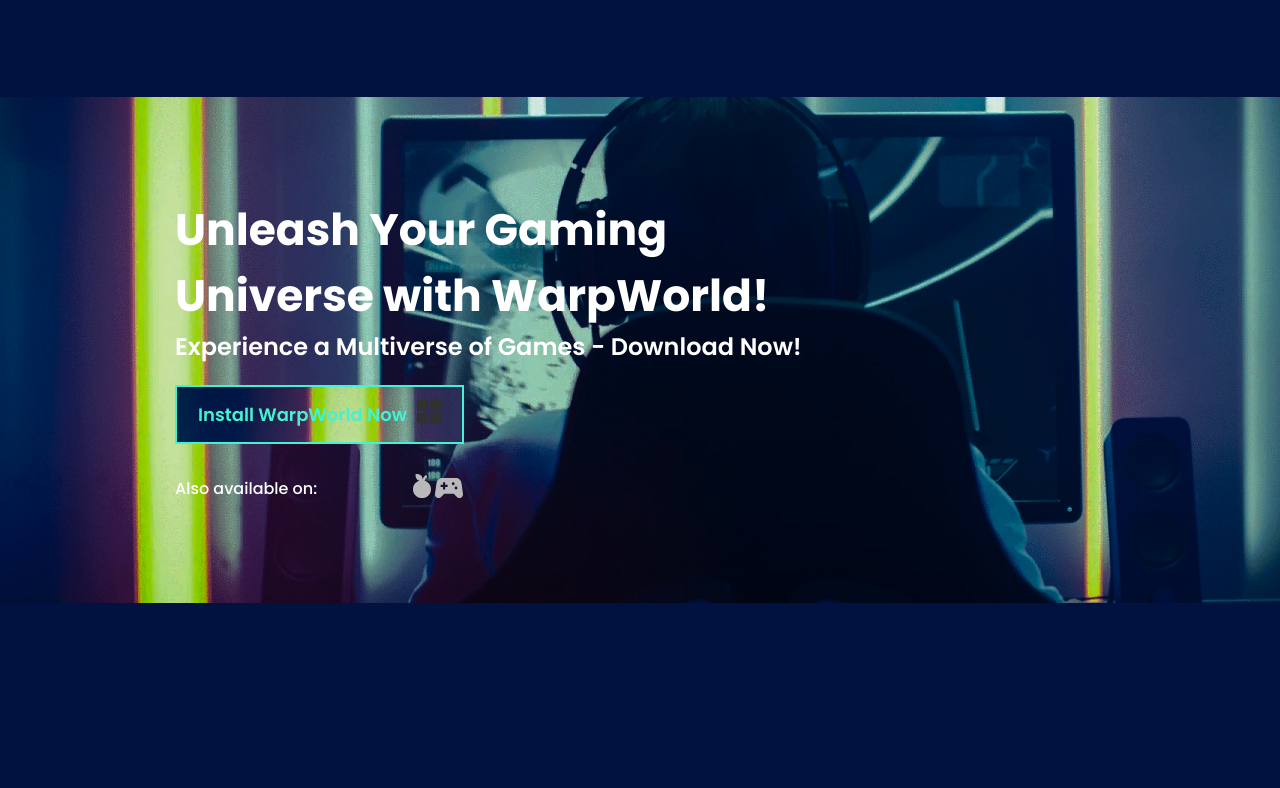
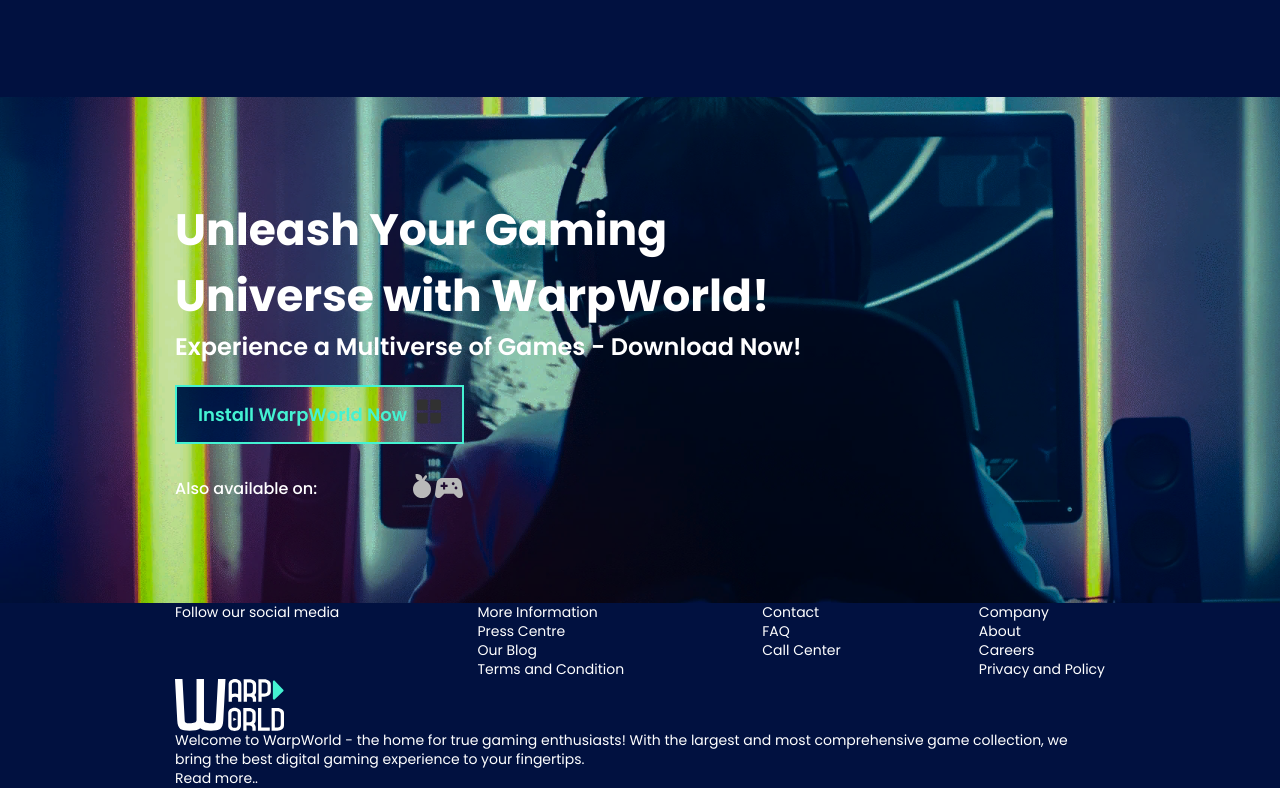
Before and after one commit to Elvira2996/Warp-World---Games-Shop-Website-Landing-Page, a plain HTML site: page index.html in a window 1280 px wide. Shown: the part 6711-7499 px from the top of the page. Before the commit the page ends 7314 px from the top, so only its background shows below. Drawn offline with Linux system fonts and the light colour scheme.

Commit message:
to create section footer

```diff
--- a/index.html
+++ b/index.html
@@ -351,12 +351,52 @@
 			</div>
 		</div>
 	</section>
-	<footer >
+	<footer class="footer">
 		<div class="container">
-
+			<div class="footer_wrapp flex">
+				<div class="footer_sm">
+					<p class="footer_txt">Follow our social media</p>
+					<div class="footer_icons">
+						<div class="ic"></div>
+						<div class="ic"></div>
+						<div class="ic"></div>
+						<div class="ic"></div>
+					</div>
+				</div>
+				<div class="footer_contacts">
+					<ul class="footer_list">
+						<li class="footer_item"><a href="">More Information</a></li>
+						<li class="footer_name"><a href="">Press Centre</a></li>
+						<li class="footer_name"><a href="">Our Blog</a></li>
+						<li class="footer_name"><a href="">Terms and Condition</a></li>
+					</ul>
+				</div>
+				<div class="footer_contacts">
+					<ul class="footer_list">
+						<li class="footer_item"><a href="">Contact</a></li>
+						<li class="footer_name"><a href="">FAQ</a></li>
+						<li class="footer_name"><a href="">Call Center</a></li>
+					</ul>
+				</div>
+				<div class="footer_contacts">
+					<ul class="footer_list">
+						<li class="footer_item"><a href="">Company</a></li>
+						<li class="footer_name"><a href="">About</a></li>
+						<li class="footer_name"><a href="">Careers</a></li>
+						<li class="footer_name"><a href="">Privacy and Policy</a></li>
+					</ul>
+				</div>
+				<div class="footer_logo">
+					<div class="menu_logo">
+						<img src="./img/logo.svg" alt="">
+					</div>
+					<p class="footer_desc">Welcome to WarpWorld - the home for true gaming enthusiasts! With the largest and most comprehensive game collection, we bring the best digital gaming experience to your fingertips.
+					</p>
+					<p class="footer_desc-sm"> <a href="">Read more..</a></p>
+				</div>
+			</div>
 		</div>
 	</footer>
-
 
 	<script src="js/core.js"></script>
 
```
